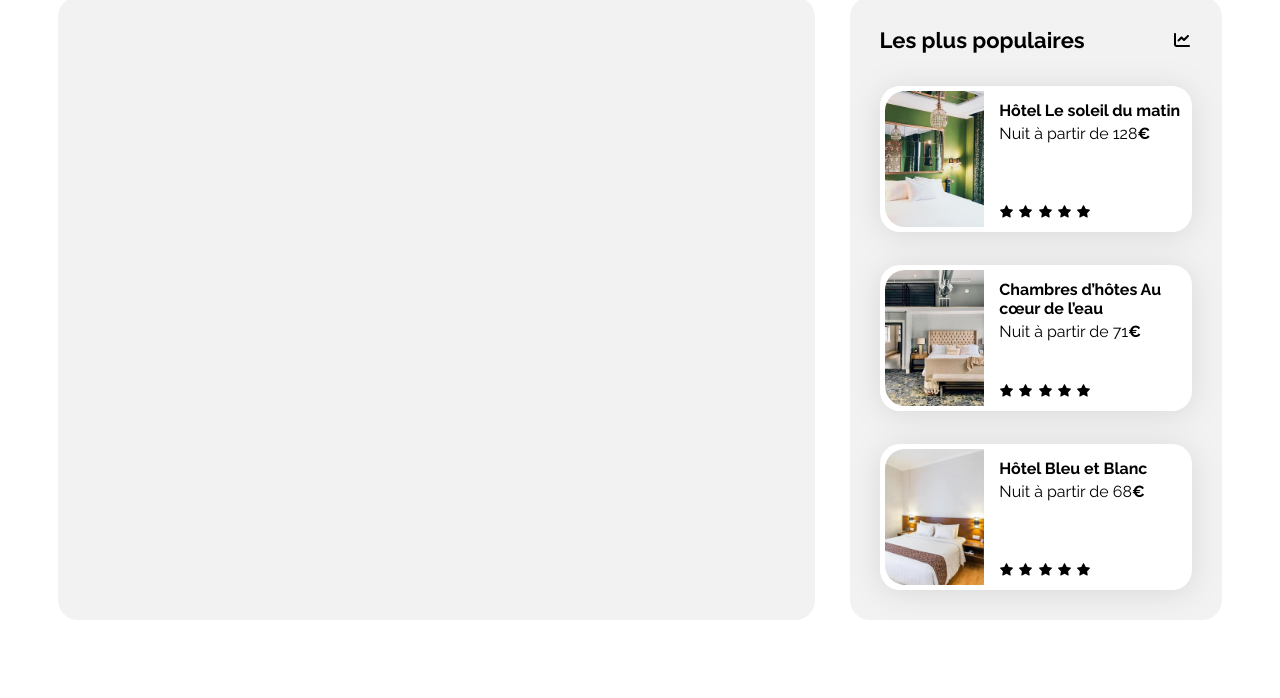
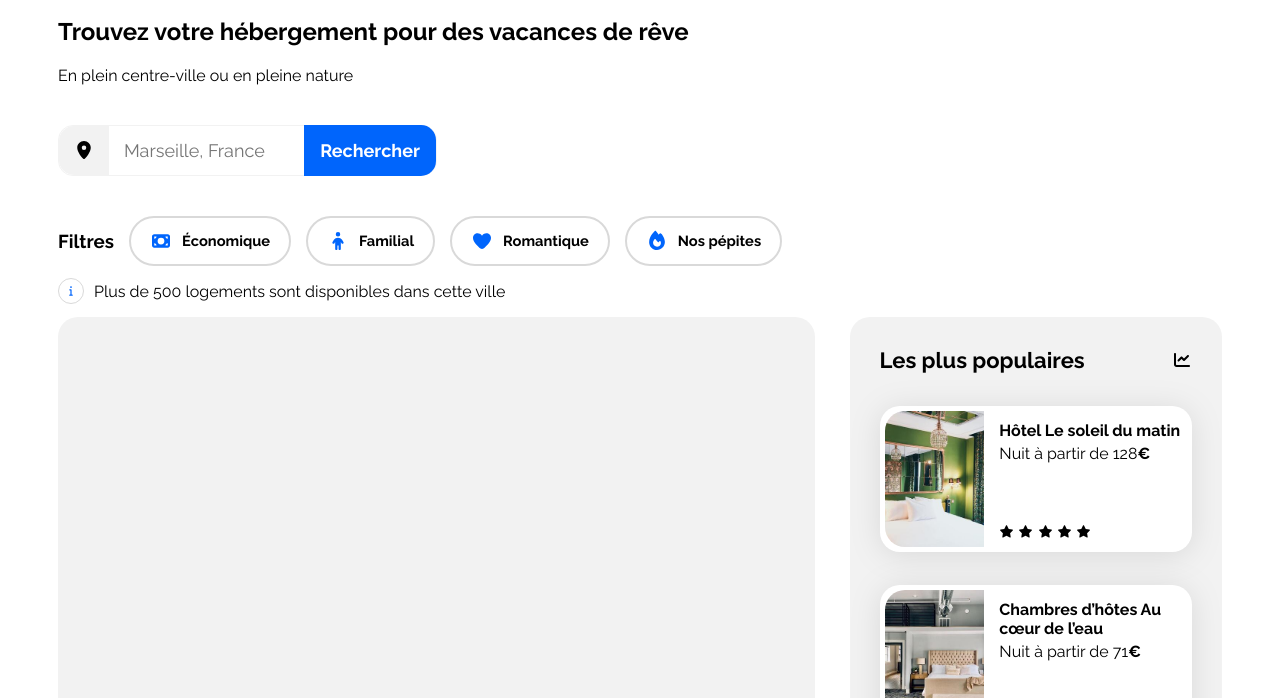
Before and after one commit to CoralineT/booki, a plain HTML site: page index.html in a window 1280 px wide. Shown: the part 94-792 px from the top of the page. Drawn offline with Linux system fonts and the light colour scheme.

Commit message:
intégration formulaire

```diff
--- a/css/style.css
+++ b/css/style.css
@@ -50,15 +50,131 @@ body {
 .nav-link {
     color: black;
     text-decoration: none;
-    padding-top: 0.875em;
+    padding-top: 14px;
     width: 7em;
     height: 1.188em;
-    margin-right: 3.5em;
+    margin-right: 56px;
 }
 
 .nav-link:hover {
     border-top: solid 2px var(--main-color);
     color: #0065FC;
+}
+
+/* Formulaire */
+
+.search-bar {
+    width: 23.563em;
+    height: 3.063em;
+    border: solid 1px var(--main-bg-color);
+    border-radius: 15px;
+    margin-top: 40px;
+    display: flex;
+    align-items: center;
+    justify-content: space-between;
+}
+
+.search-contain-icon {
+    position: relative;
+    width: 3.125em;
+    height: 3.063em;
+    background-color: var(--main-bg-color);
+    border-radius: 15px 0 0 15px;
+}
+
+.search-icon {
+    position: absolute;
+    left: 18px;
+    top: 15px;
+    width: 0.875em;
+    height: 1.125em;
+}
+
+.search-text {
+    border-style: none;
+    width: 9.188em;
+    height: 1.313em;
+    font-size: 1.125em;
+    vertical-align: middle;
+}
+
+.search-text:focus {
+    outline: none;
+}
+
+.search-btn {
+    border-style: none;
+    background-color: var(--main-color);
+    color: #FFFFFF;
+    font-weight: 700;
+    font-size: 1.125em;
+    padding: 15px 16px;
+    border-radius: 0 15px 15px 0;
+}
+
+.filter-bar {
+    display: flex;
+    flex-direction: row;
+    gap: 15px;
+    width: 47.375em;
+    height: 3.125em;
+    margin-top: 40px;
+}
+
+.filter-contain-text {
+    display: flex;
+    align-items: center;
+}
+
+.filter-btn {
+    display: flex;
+    background-color: white;
+    border: solid 2px #d9d9d9;
+    height: auto;
+    border-radius: 25px;
+    padding: 4px 19px;
+    align-items: center;
+    gap: 10px;
+}
+
+.filter-btn:hover {
+    background-color: var(--filter-bg-color);
+}
+
+.icon-color-blue {
+    color: var(--main-color);
+}
+
+.icon-filter {
+    width: 22px;
+    height: 18px;
+}
+
+.filter-btn-text {
+    font-size: 1.1em;
+}
+
+.info-contain {
+    display: flex;
+    align-items: center;
+    gap: 10px;
+}
+
+.info-icon-box {
+    border: solid 1px #d9d9d9;
+    border-radius: 50%;
+    width: 1.5em;
+    height: 1.5em;
+    position: relative;
+}
+
+.icon-info {
+    width: 0.3em;
+    height: 0.6em;
+    position: absolute;
+    top: 50%;
+    left: 50%;
+    transform: translate(-50%, -50%);
 }
 
 .section-title {
--- a/index.html
+++ b/index.html
@@ -32,6 +32,47 @@
             </nav>
         </header>
         <main>
+            <section>
+                <div>
+                    <h2>Trouvez votre hébergement pour des vacances de rêve</h2>
+                    <p>En plein centre-ville ou en pleine nature</p>
+                </div>
+                <form class="search-bar" method="get" action="">
+                    <div class="search-contain-icon">
+                        <i class="search-icon fa-solid fa-location-dot"></i>
+                    </div>
+                    <input class="search-text" type="text" name="ville" placeholder="Marseille, France">
+                    <input class="search-btn" type="submit" value="Rechercher">
+                </form>
+                <div class="filter-bar">
+                    <div class="filter-contain-text">
+                        <h3 class="filter-text">Filtres</h3>
+                    </div>
+                    <button class="filter-btn">
+                        <i class="icon-color-blue icon-filter fa-solid fa-money-bill"></i>
+                        <h3 class="filter-btn-text">Économique</h3>
+                    </button>
+                    <button class="filter-btn">
+                        <i class="icon-color-blue icon-filter fa-solid fa-child"></i>
+                        <h3 class="filter-btn-text">Familial</h3>
+                    </button>
+                    <button class="filter-btn">
+                        <i class="icon-color-blue icon-filter fa-solid fa-heart"></i>
+                        <h3 class="filter-btn-text">Romantique</h3>
+                    </button>
+                    <button class="filter-btn">
+                        <i class="icon-color-blue icon-filter fa-solid fa-fire"></i>
+                        <h3 class="filter-btn-text">Nos pépites</h3>
+                    </button>
+                </div>
+                <div class="info-contain">
+                    <div class="info-icon-box">
+                        <i class="icon-color-blue icon-info fa-solid fa-info"></i>
+                    </div>
+                    <p>Plus de 500 logements sont disponibles dans cette ville</p>
+                </div>
+            </section>
+
             <div class="hebergements-and-populaires">
                 <section class="hebergements">
 
```
